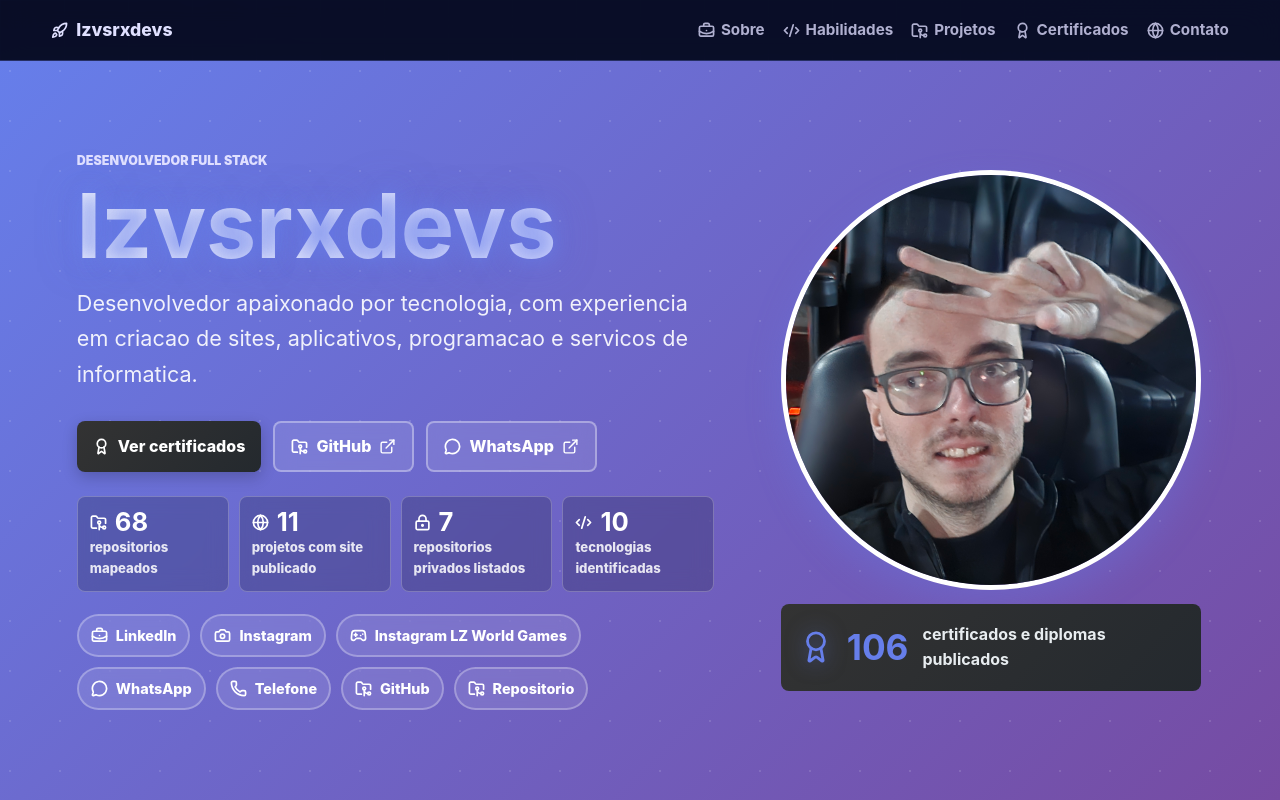
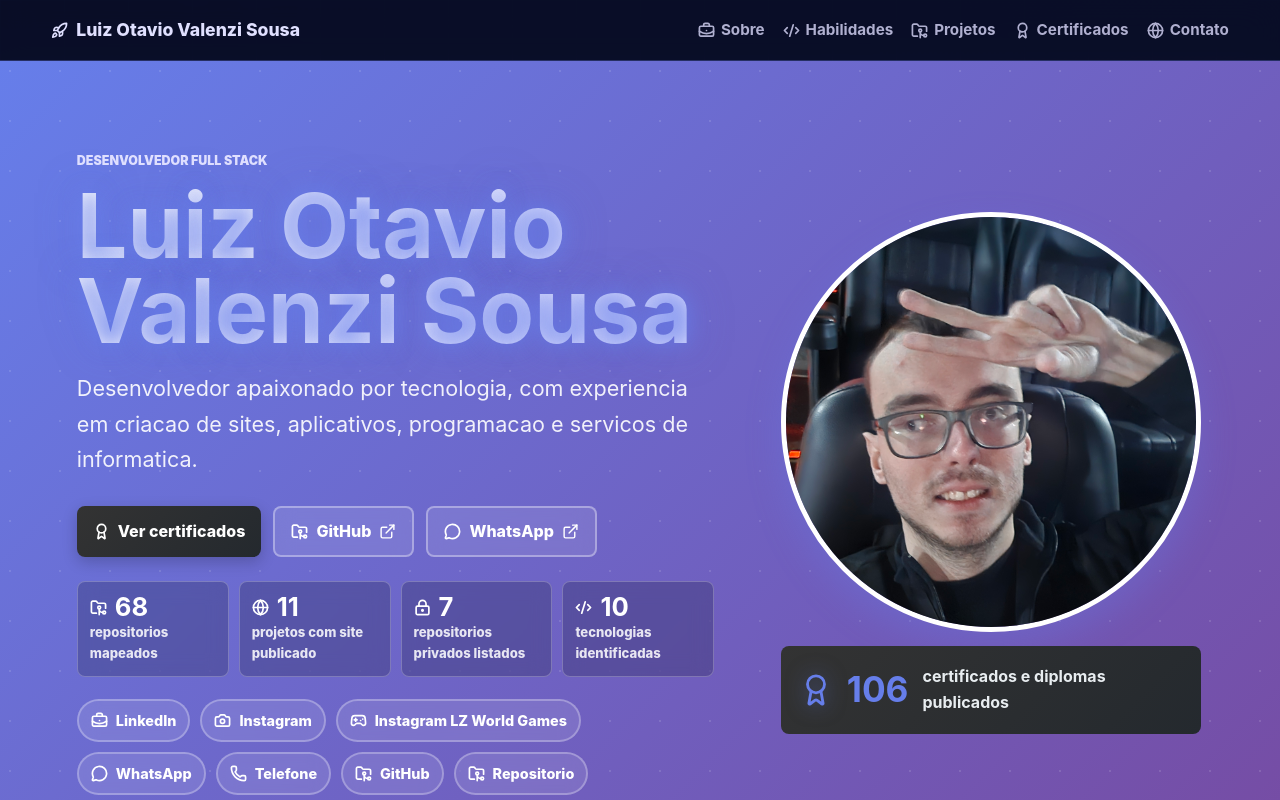
Before and after one commit to lzvsrx/lzdev, a React (Vite) app: page / in a window 1280 px wide. Shown: the top 800 px of the page. Built offline with nearby package versions, Linux system fonts and the light colour scheme; the HTML template or start-up script is replaced by a standard one.

Commit message:
Use full name across portfolio identity

```diff
--- a/index.html
+++ b/index.html
@@ -11,34 +11,34 @@
     />
     <meta
       name="description"
-      content="Portfolio de lzvsrxdevs - Desenvolvedor Full Stack, projetos, servicos de informatica e certificados."
+      content="Portfolio de Luiz Otavio Valenzi Sousa - Desenvolvedor Full Stack, projetos, servicos de informatica e certificados."
     />
     <meta
       name="keywords"
       content="desenvolvedor, programador, full stack, HTML, CSS, JavaScript, PHP, Python, React, Node.js, criacao de sites, aplicativos, certificados"
     />
-    <meta name="author" content="lzvsrxdevs" />
+    <meta name="author" content="Luiz Otavio Valenzi Sousa" />
     <meta name="robots" content="index, follow" />
     <link rel="canonical" href="https://lzdev.vercel.app/" />
     <meta property="og:type" content="website" />
     <meta property="og:locale" content="pt_BR" />
-    <meta property="og:title" content="lzvsrxdevs - Desenvolvedor Full Stack" />
+    <meta property="og:title" content="Luiz Otavio Valenzi Sousa - Desenvolvedor Full Stack" />
     <meta
       property="og:description"
-      content="Portfolio com projetos, certificados, servicos de informatica, apps, sites e repositorios GitHub de lzvsrxdevs."
+      content="Portfolio com projetos, certificados, servicos de informatica, apps, sites e repositorios GitHub de Luiz Otavio Valenzi Sousa."
     />
     <meta property="og:url" content="https://lzdev.vercel.app/" />
     <meta property="og:image" content="https://lzdev.vercel.app/profile.jpg" />
     <meta name="twitter:card" content="summary_large_image" />
-    <meta name="twitter:title" content="lzvsrxdevs - Desenvolvedor Full Stack" />
+    <meta name="twitter:title" content="Luiz Otavio Valenzi Sousa - Desenvolvedor Full Stack" />
     <meta
       name="twitter:description"
-      content="Projetos, certificados, servicos e repositorios GitHub de lzvsrxdevs."
+      content="Projetos, certificados, servicos e repositorios GitHub de Luiz Otavio Valenzi Sousa."
     />
     <meta name="twitter:image" content="https://lzdev.vercel.app/profile.jpg" />
     <link rel="apple-touch-icon" href="/logo192.png" />
     <link rel="manifest" href="/manifest.json" />
-    <title>lzvsrxdevs - Desenvolvedor Full Stack</title>
+    <title>Luiz Otavio Valenzi Sousa - Desenvolvedor Full Stack</title>
   </head>
   <body>
     <noscript>Ative o JavaScript para visualizar este portfolio.</noscript>
--- a/src/App.tsx
+++ b/src/App.tsx
@@ -187,7 +187,7 @@ const featuredProjectNames = [
 const projectCaseStudies = [
   {
     Icon: Trophy,
-    title: 'Portfolio lzvsrxdevs',
+    title: 'Portfolio Luiz Otavio Valenzi Sousa',
     repoName: 'lzdev',
     problem: 'Reunir certificados, contatos e repositorios em uma experiencia unica e facil de avaliar.',
     solution: 'Interface em React com busca de certificados, lista completa do GitHub e links de contato diretos.',
@@ -330,7 +330,7 @@ function App() {
     <main className="site-shell">
       <a className="skip-link" href="#conteudo">Pular para o conteudo</a>
       <nav className="topbar" aria-label="Navegacao principal">
-        <a className="brand" href="#inicio"><Rocket aria-hidden="true" className="inline-icon" /> lzvsrxdevs</a>
+        <a className="brand" href="#inicio"><Rocket aria-hidden="true" className="inline-icon" /> Luiz Otavio Valenzi Sousa</a>
         <div className="nav-links">
           <a href="#sobre"><BriefcaseBusiness aria-hidden="true" className="inline-icon" />Sobre</a>
           <a href="#habilidades"><Code2 aria-hidden="true" className="inline-icon" />Habilidades</a>
@@ -343,7 +343,7 @@ function App() {
       <section className="hero" id="inicio">
         <div className="hero-copy">
           <p className="eyebrow">Desenvolvedor Full Stack</p>
-          <h1>lzvsrxdevs</h1>
+          <h1>Luiz Otavio Valenzi Sousa</h1>
           <p className="hero-text">
             Desenvolvedor apaixonado por tecnologia, com experiencia em criacao de sites,
             aplicativos, programacao e servicos de informatica.
@@ -381,7 +381,7 @@ function App() {
         </div>
 
         <div className="hero-media" aria-label="Foto de perfil e resumo">
-          <img src="/profile.jpg" alt="lzvsrxdevs" className="profile-photo" />
+          <img src="/profile.jpg" alt="Luiz Otavio Valenzi Sousa" className="profile-photo" />
           <div className="hero-stats">
             <Award aria-hidden="true" className="stat-icon" />
             <strong>{certificates.length}</strong>
@@ -720,7 +720,7 @@ function App() {
       </section>
 
       <footer className="footer">
-        <p>2026 lzvsrxdevs. Todos os direitos reservados.</p>
+        <p>2026 Luiz Otavio Valenzi Sousa. Todos os direitos reservados.</p>
         <p>Desenvolvedor Full Stack</p>
       </footer>
     </main>
```
Also changed, not shown: public/manifest.json, 2 other files (tests, documents, lock files or other folders).
